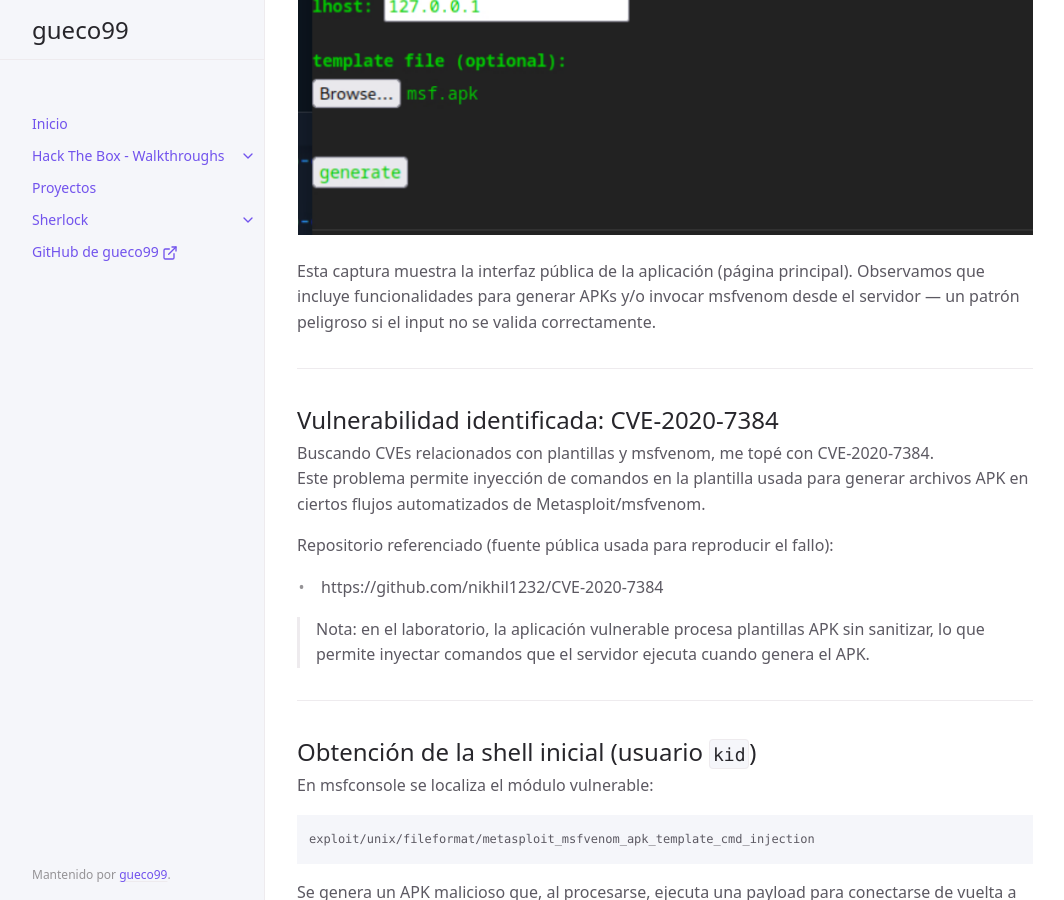
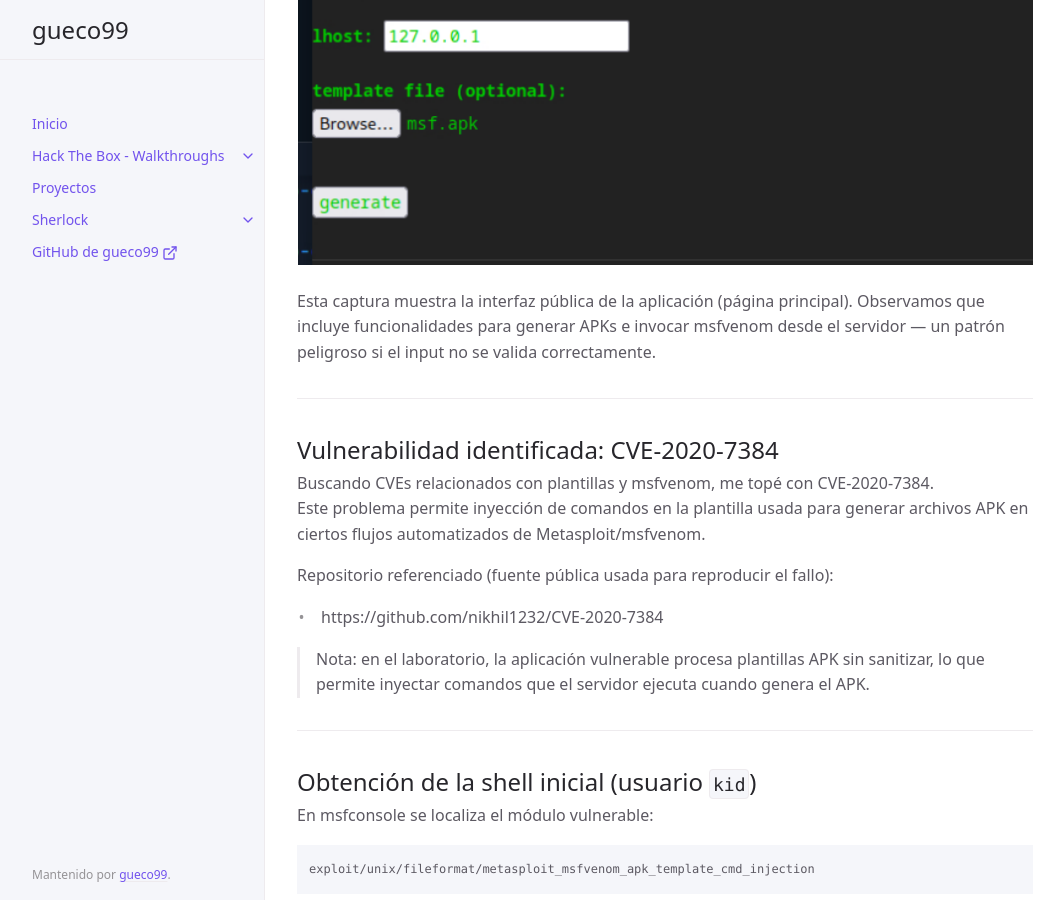
Before and after one commit to gueco99/gueco99.github.io, a Jekyll site: the page built from docs/htb_walkthroughs/easy/scriptkiddie.md, in a window 1280 px wide and 900 px high, scrolled down 3177 px. Shown: the whole window, without its empty margins (107-1171 px from the left). Built offline with Jekyll 4.4.1, drawn with Linux system fonts in a browser that asks for light colours; cached includes are drawn as plain includes; some of the changed text lies outside the part shown.

```diff
--- a/docs/htb_walkthroughs/easy/scriptkiddie.md
+++ b/docs/htb_walkthroughs/easy/scriptkiddie.md
@@ -74,7 +74,7 @@ Qué nos dice esto:
 
 ![6](/assets/images/scriptkiddie/6.png)
 
-Esta captura muestra la interfaz pública de la aplicación (página principal). Observamos que incluye funcionalidades para generar APKs y/o invocar msfvenom desde el servidor — un patrón peligroso si el input no se valida correctamente.
+Esta captura muestra la interfaz pública de la aplicación (página principal). Observamos que incluye funcionalidades para generar APKs e invocar msfvenom desde el servidor — un patrón peligroso si el input no se valida correctamente.
 
 ---
 
```
Also changed, not shown: other parts of docs/htb_walkthroughs/easy/scriptkiddie.md (+4 -4 lines).
